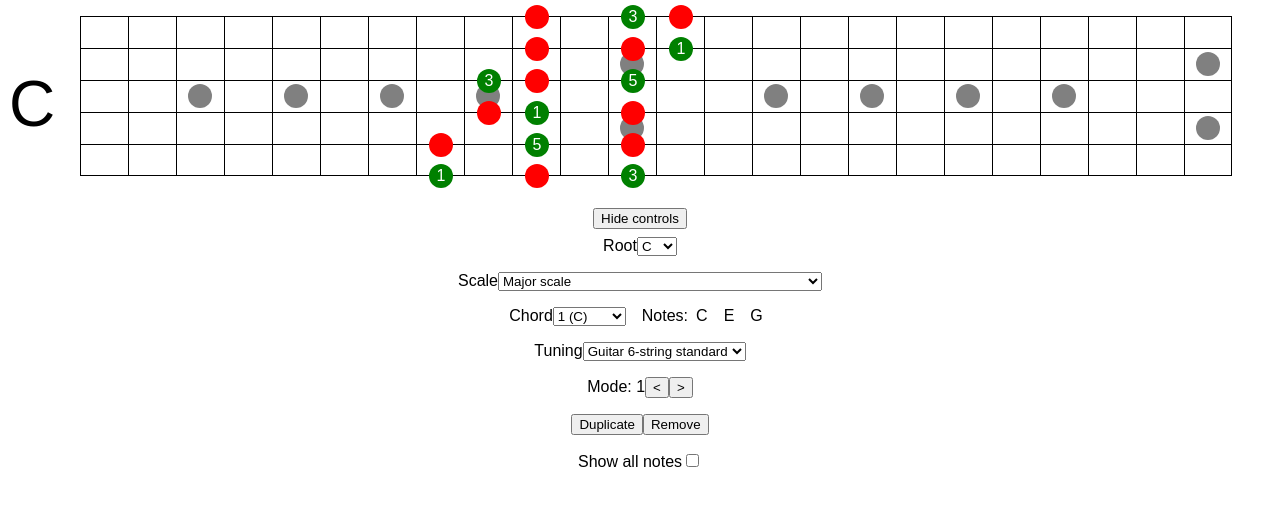
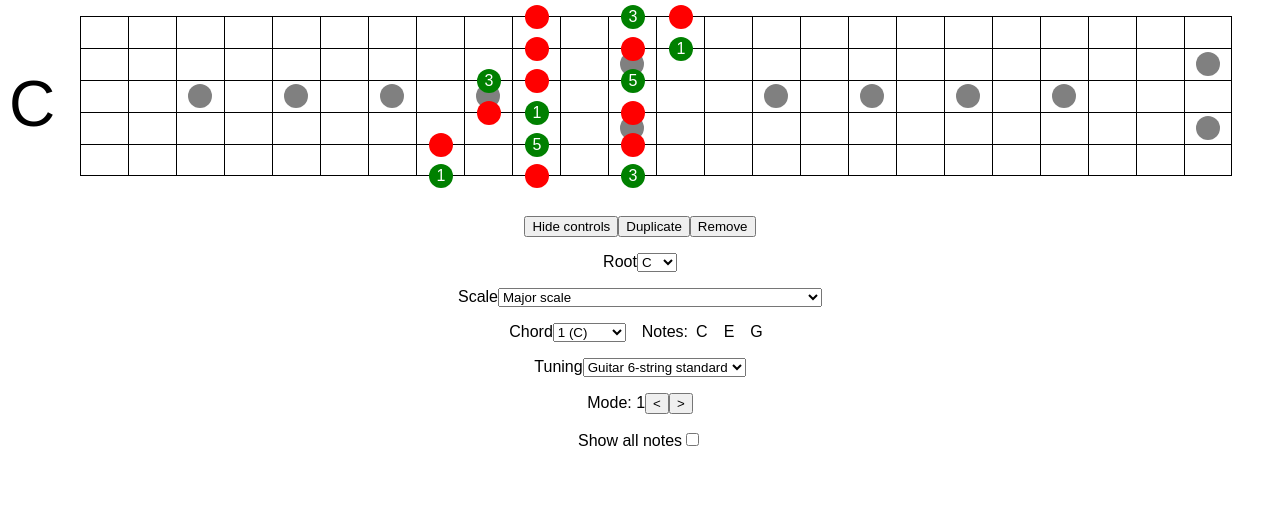
Before and after one commit to eetulatja/chord-visualizer, a React (Create React App) app: page / in a window 1280 px wide. Shown: the top 506 px of the page. Built offline with nearby package versions, Linux system fonts and the light colour scheme.

Commit message:
Button to create a new fretboard

```diff
--- a/src/App.js
+++ b/src/App.js
@@ -9,6 +9,7 @@ class App extends PureComponent {
     constructor(...args) {
         super(...args);
 
+        this.createNewChordViewer = this.createNewChordViewer.bind(this);
         this.copyChordViewer = this.copyChordViewer.bind(this);
         this.removeChordViewer = this.removeChordViewer.bind(this);
         this.toggleControlsVisibility = this.toggleControlsVisibility.bind(this);
@@ -21,6 +22,18 @@ class App extends PureComponent {
                 },
             ],
         };
+    }
+
+    createNewChordViewer() {
+        const chordViewers = [
+            {
+                id: String(Date.now()),
+                controlsVisible: true,
+            },
+            ...this.state.chordViewers,
+        ];
+
+        this.setState({ chordViewers });
     }
 
     copyChordViewer(id, state) {
@@ -85,6 +98,9 @@ class App extends PureComponent {
     render() {
         return (
             <div>
+                {this.state.chordViewers.length === 0 &&
+                    <button onClick={this.createNewChordViewer}>+</button>
+                }
                 {this.state.chordViewers.map(({ id, initialState, controlsVisible }) => (
                     <ChordViewer
                         key={id}
--- a/src/ChordViewer.js
+++ b/src/ChordViewer.js
@@ -113,9 +113,13 @@ export default class ChordViewer extends PureComponent {
                 </div>
 
                 <div style={styles.controls}>
-                    <button onClick={this.toggleControlsVisibility}>
-                        {this.props.controlsVisible ? 'Hide controls' : 'Show controls'}
-                    </button>
+                    <div style={styles.input}>
+                        <button onClick={this.toggleControlsVisibility}>
+                            {this.props.controlsVisible ? 'Hide controls' : 'Show controls'}
+                        </button>
+                        <button onClick={this.copyChordViewer}>Duplicate</button>
+                        <button onClick={this.removeChordViewer}>Remove</button>
+                    </div>
 
                     {this.props.controlsVisible &&
                         <Fragment>
@@ -186,10 +190,6 @@ export default class ChordViewer extends PureComponent {
                                 <button onClick={this.increaseMode}>&gt;</button>
                             </div>
 
-                            <div style={styles.input}>
-                                <button onClick={this.copyChordViewer}>Duplicate</button>
-                                <button onClick={this.removeChordViewer}>Remove</button>
-                            </div>
                             <label style={styles.input}>
                                 Show all notes
 
```
